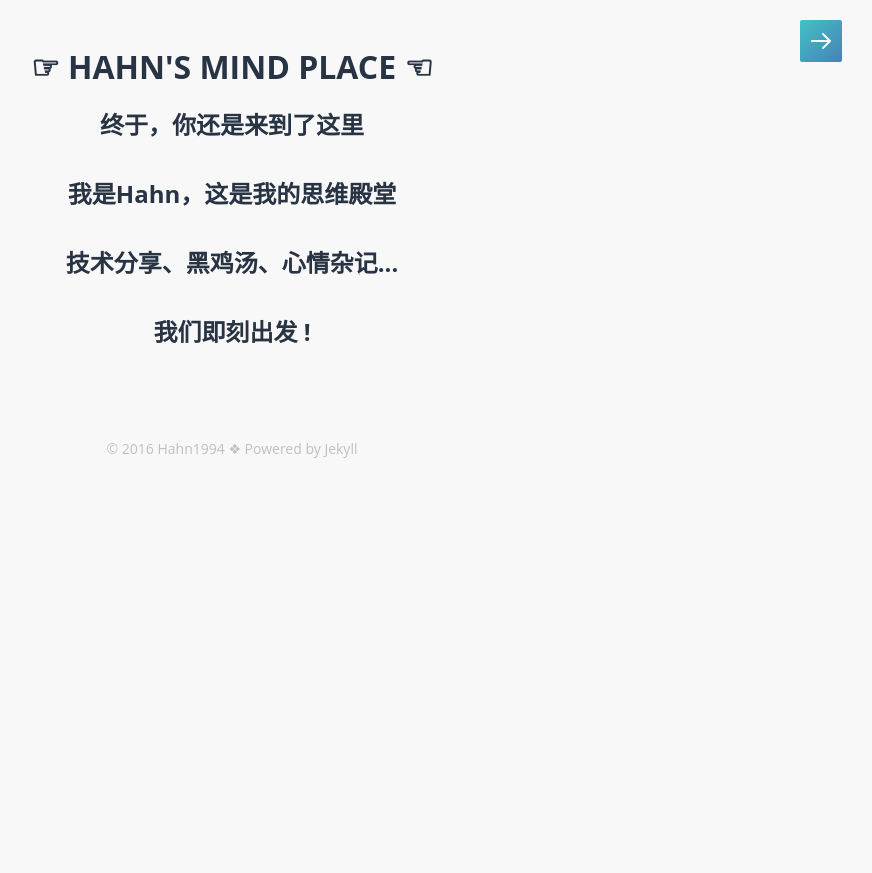
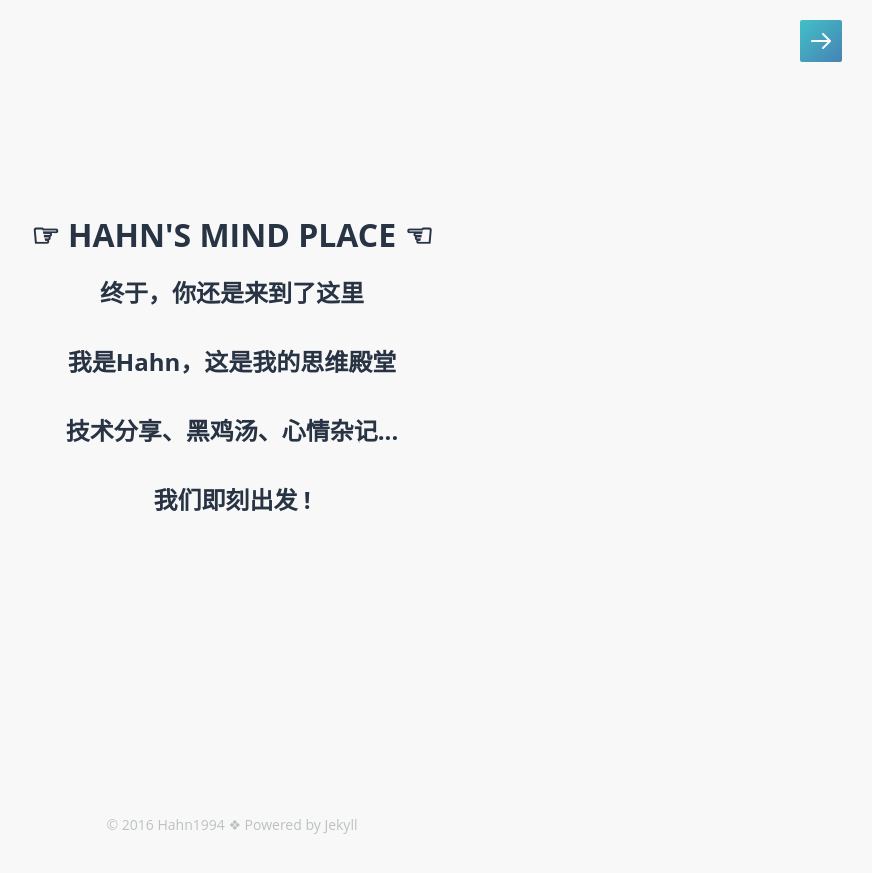
Before and after one commit to hahn1994/hahn1994.github.io, a Jekyll site: the page built from index.html, in a window 1280 px wide. Shown: the top 873 px of the page, without its empty margins (408-1280 px from the left). Built offline with Jekyll 4.4.1, drawn with Linux system fonts in a browser that asks for light colours; comment, search, counter and statistics services are not loaded.

Commit message:
fix homepage css

```diff
--- a/_sass/9-page.sass
+++ b/_sass/9-page.sass
@@ -1,8 +1,8 @@
 
 // 404 Page
 #not-found
-  height: 80vh
-  padding-top: 33vh
+  height: 85vh
+  padding-top: 35vh
   font-size: 20px
   text-align: center
   text-shadow: 1px 1px 0 #fff
@@ -18,8 +18,9 @@
 
 // Home Page
 #home
-  padding-top: 30px
-  padding-bottom: 30px
+  padding-top: 22vh
+  padding-bottom: 22vh
+  height: 85vh
   text-align: center
 
 // Search Page
--- a/_sass/b-mobile.sass
+++ b/_sass/b-mobile.sass
@@ -43,3 +43,8 @@
 
   #not-found
     font-size: 16px
+
+  // Home Page
+  #home
+    font-size: 10px
+    text-align: center
```
